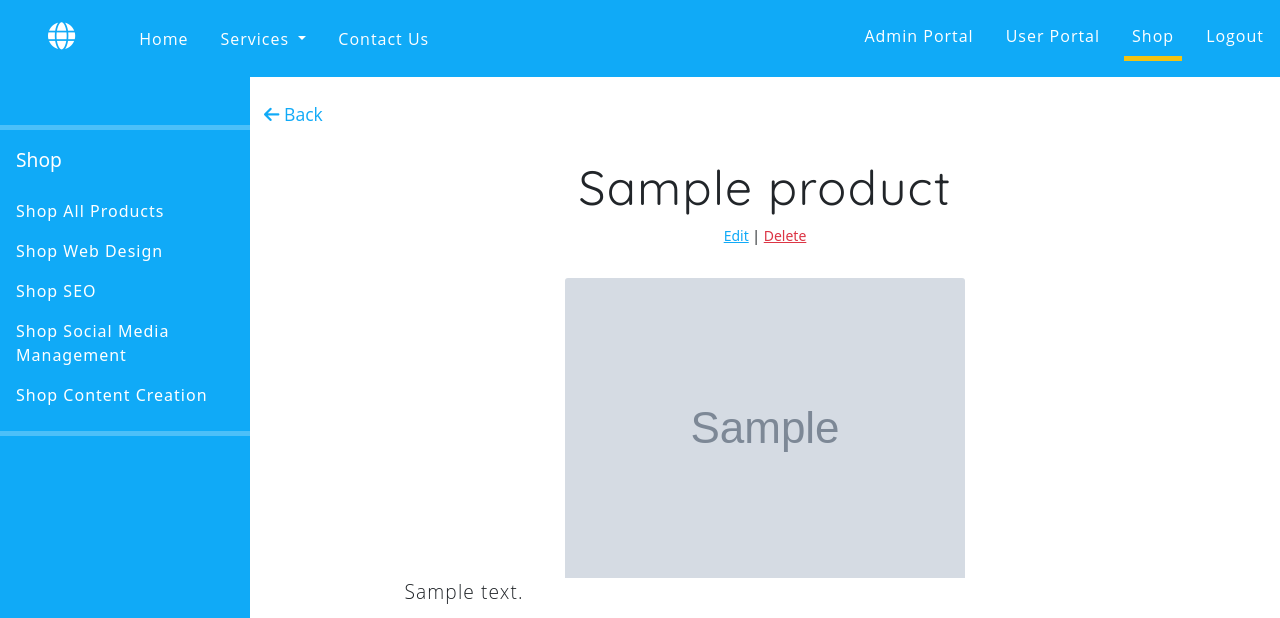
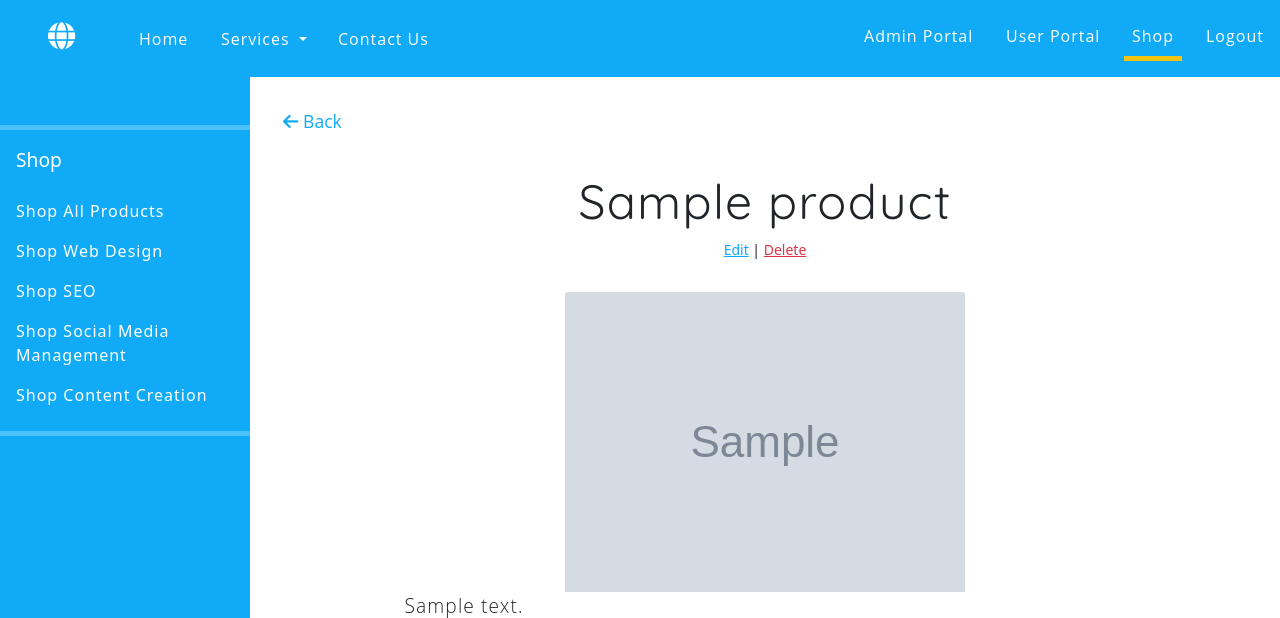
Before and after one commit to kairosity/mp4-lionize, a Django app: page /products/1/ in a window 1280 px wide. Shown: the top 618 px of the page. Run offline with Django 3.2, Linux system fonts and the light colour scheme; a user stored in the database is signed in; tables that the repository leaves empty hold one stand-in row (values such as "Sample post"); grey boxes marked "Sample" are stand-in pictures; some libraries are stand-ins or nearby versions.

Commit message:
style: make all product admin cards the same size regardless of content

```diff
--- a/home/templates/home/admin_dash_products.html
+++ b/home/templates/home/admin_dash_products.html
@@ -56,7 +56,7 @@
                             {% else %}
                                 <img class="card-img-top img-fluid product-card-img" src="{{ MEDIA_URL }}no-image.png" alt="{{ item.product.friendly_name }}">
                             {% endif %}
-                            <div class="card-body d-flex flex-column product-card-body">
+                            <div class="card-body d-flex flex-column product-card-body admin-card-body">
                                 <h5 class="card-title">{{ product.friendly_name }}</h5>
                                 <h5 class="card-title muted-text small">{{ product.name }}</h5>
                                 <p class="card-text">{{ product.description|truncatechars:72 }}</p>
--- a/products/templates/products/product_detail.html
+++ b/products/templates/products/product_detail.html
@@ -12,7 +12,7 @@
 
 <div class="col col-12">
     <div class="backlink">
-        <a class="button button-back" href="{{ referring_page }}">
+        <a class="button button-back hvr-underline-from-right" href="{{ referring_page }}">
             <i class="fas fa-arrow-left"></i>
             {% if referring_page_path0 == 'admin-product-dashboard' %}
                 Back to the Admin Dashboard
--- a/static/css/base.css
+++ b/static/css/base.css
@@ -99,6 +99,10 @@ a.yellow-link:hover{
 }
 .backlink{
     margin-top: 1.5rem;
+    padding-left: 1.2rem;
+}
+.backlink > a.button-back:hover{
+    color: var(--accent-colour);
 }
 a.button:hover{
     text-decoration: none;
@@ -704,6 +708,10 @@ i.fa-star{
 .user-details{
     min-width: 250px;
 }
+.admin-card-body{
+    height: 350px;
+    justify-content: space-evenly;
+}
 
 /* Edit Product Form Page */
 .admin-page-heading{
--- a/static/css/hover-effects.css
+++ b/static/css/hover-effects.css
@@ -58,3 +58,33 @@
   left: 0;
   right: 0;
 }
+
+/* Underline From Right */
+.hvr-underline-from-right {
+  display: inline-block;
+  vertical-align: middle;
+  -webkit-transform: perspective(1px) translateZ(0);
+  transform: perspective(1px) translateZ(0);
+  box-shadow: 0 0 1px rgba(0, 0, 0, 0);
+  position: relative;
+  overflow: hidden;
+}
+.hvr-underline-from-right:before {
+  content: "";
+  position: absolute;
+  z-index: -1;
+  left: 100%;
+  right: 0;
+  bottom: 0;
+  background: #F3C311;
+  height: 4px;
+  -webkit-transition-property: left;
+  transition-property: left;
+  -webkit-transition-duration: 0.3s;
+  transition-duration: 0.3s;
+  -webkit-transition-timing-function: ease-out;
+  transition-timing-function: ease-out;
+}
+.hvr-underline-from-right:hover:before, .hvr-underline-from-right:focus:before, .hvr-underline-from-right:active:before {
+  left: 0;
+}
--- a/static/js/nav.js
+++ b/static/js/nav.js
@@ -91,7 +91,7 @@ $(function(){
         if (splitPath[1] == 'profile'){
             profilePageLink.classList.add('active-page-side-nav');
             profilePageLinkMob.classList.add('active-page-side-nav');
-        } else if (splitPath[1] == 'orders'){
+        } else if (splitPath[1] == 'orders' || splitPath[1] == 'order_history'){
             ordersLink.classList.add('active-page-side-nav');
             ordersLinkMob.classList.add('active-page-side-nav');
         } else if (splitPath[0] == 'bag'){
--- a/templates/base.html
+++ b/templates/base.html
@@ -60,10 +60,10 @@
                     <div class="collapse navbar-collapse flex-grow-1 text-right" id="navbarNavDropdown">
                         <ul class="navbar-nav d-flex navbar-one">
                             <li class="nav-item p-2">
-                                <a id="home-link" class="nav-link active" aria-current="page" href="{% url 'home' %}">Home</a>
+                                <a id="home-link" class="nav-link active hvr-underline-from-left" aria-current="page" href="{% url 'home' %}">Home</a>
                             </li>
                             <li class="nav-item dropdown p-2">
-                                <a id="services-link" class="nav-link dropdown-toggle" href="#" id="navbarDropdownMenuLink" role="button" data-bs-toggle="dropdown" aria-expanded="false">
+                                <a id="services-link" class="nav-link dropdown-toggle hvr-underline-from-left" href="#" id="navbarDropdownMenuLink" role="button" data-bs-toggle="dropdown" aria-expanded="false">
                                 Services
                                 </a>
                                 <ul class="dropdown-menu" aria-labelledby="navbarDropdownMenuLink">
@@ -75,7 +75,7 @@
                             </li>
                             {% if request.user.is_authenticated %}
                                 <li class="nav-item dropdown p-2 d-block d-lg-none">
-                                    <a id="user-portal-link-mob" class="nav-link dropdown-toggle" href="#" id="navbarDropdownMenuLink2" role="button" data-bs-toggle="dropdown" aria-expanded="false">
+                                    <a id="user-portal-link-mob" class="nav-link dropdown-toggle hvr-underline-from-left" href="#" id="navbarDropdownMenuLink2" role="button" data-bs-toggle="dropdown" aria-expanded="false">
                                     User Portal
                                     </a>
                                     <ul class="dropdown-menu" aria-labelledby="navbarDropdownMenuLink2">
@@ -94,8 +94,8 @@
                                     </ul>
                                 </li>
                                 <li class="nav-item dropdown p-2 d-block d-lg-none">
-                                    <a class="nav-link dropdown-toggle" href="#" id="navbarDropdownMenuLink3" role="button" data-bs-toggle="dropdown" aria-expanded="false">
-                                    Shop1
+                                    <a class="nav-link dropdown-toggle hvr-underline-from-left" href="#" id="navbarDropdownMenuLink3" role="button" data-bs-toggle="dropdown" aria-expanded="false">
+                                    Shop
                                     </a>
                                     <ul class="dropdown-menu" aria-labelledby="navbarDropdownMenuLink3">
                                         <li class="nav-item side-nav-item">
@@ -117,7 +117,7 @@
                                 </li>
                                 {% if request.user.is_superuser %}
                                     <li class="nav-item dropdown p-2 d-block d-lg-none">
-                                        <a class="nav-link dropdown-toggle" href="#" id="navbarDropdownMenuLink4" role="button" data-bs-toggle="dropdown" aria-expanded="false">
+                                        <a class="nav-link dropdown-toggle hvr-underline-from-left" href="#" id="navbarDropdownMenuLink4" role="button" data-bs-toggle="dropdown" aria-expanded="false">
                                         Admin Portal
                                         </a>
                                         <ul class="dropdown-menu" aria-labelledby="navbarDropdownMenuLink3">
@@ -132,31 +132,31 @@
                                 {% endif %}
                             {% endif %}
                             <li class="nav-item  p-2 contact-nav-item">
-                                <a id="contact-link" class="nav-link" href="{% url 'home' %}#contact-us">Contact Us</a>
+                                <a id="contact-link" class="nav-link hvr-underline-from-left" href="{% url 'home' %}#contact-us">Contact Us</a>
                             </li>
                         </ul>
                         <ul class="navbar-nav nav-register-login-container flex-nowrap d-flex ">
                             {% if request.user.is_superuser %}
                                 <li class="nav-item p-2 d-none d-lg-block">
-                                    <a id="admin-link" class="nav-link" href="{% url 'admin-dash-products' %}">Admin Portal</a>
+                                    <a id="admin-link" class="nav-link hvr-underline-from-left" href="{% url 'admin-dash-products' %}">Admin Portal</a>
                                 </li>
                             {% endif %}
                             {% if request.user.is_authenticated %}
                                     <li class="nav-item p-2 d-none d-lg-block ">
-                                        <a id="user-portal-link" class="nav-link" href="{% url 'profile' %}">User Portal</a>
+                                        <a id="user-portal-link" class="nav-link hvr-underline-from-left" href="{% url 'profile' %}">User Portal</a>
                                     </li>
                                     <li class="nav-item p-2 d-none d-lg-block">
-                                        <a id="shop-link" class="nav-link" href="{% url 'products' %}">Shop</a>
+                                        <a id="shop-link" class="nav-link hvr-underline-from-left" href="{% url 'products' %}">Shop</a>
                                     </li>
                                     <li class="nav-item p-2 ">
-                                        <a id="logout-link" class="nav-link" href="{% url 'account_logout' %}">Logout</a>
+                                        <a id="logout-link" class="nav-link hvr-underline-from-left" href="{% url 'account_logout' %}">Logout</a>
                                     </li>
                             {% else %}
                                 <li class="nav-item p-2 ">
-                                    <a id="register-link" class="nav-link" href="{% url 'account_signup' %}">Register</a>
+                                    <a id="register-link" class="nav-link hvr-underline-from-left" href="{% url 'account_signup' %}">Register</a>
                                 </li>
                                 <li class="nav-item p-2 mx-2 button button-accent">
-                                    <a class="nav-link " href="{% url 'account_login' %}">Login</a>
+                                    <a class="nav-link hvr-underline-from-left" href="{% url 'account_login' %}">Login</a>
                                 </li>
                             {% endif %}
                         </ul>
```
